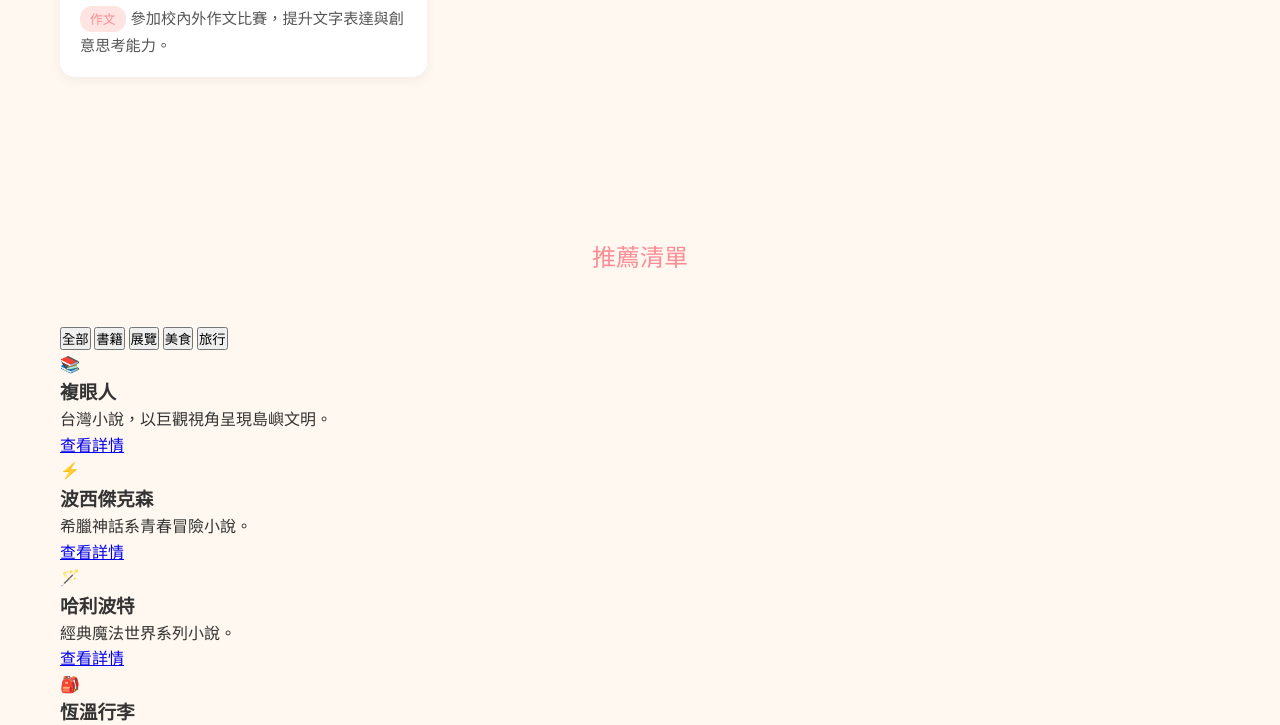
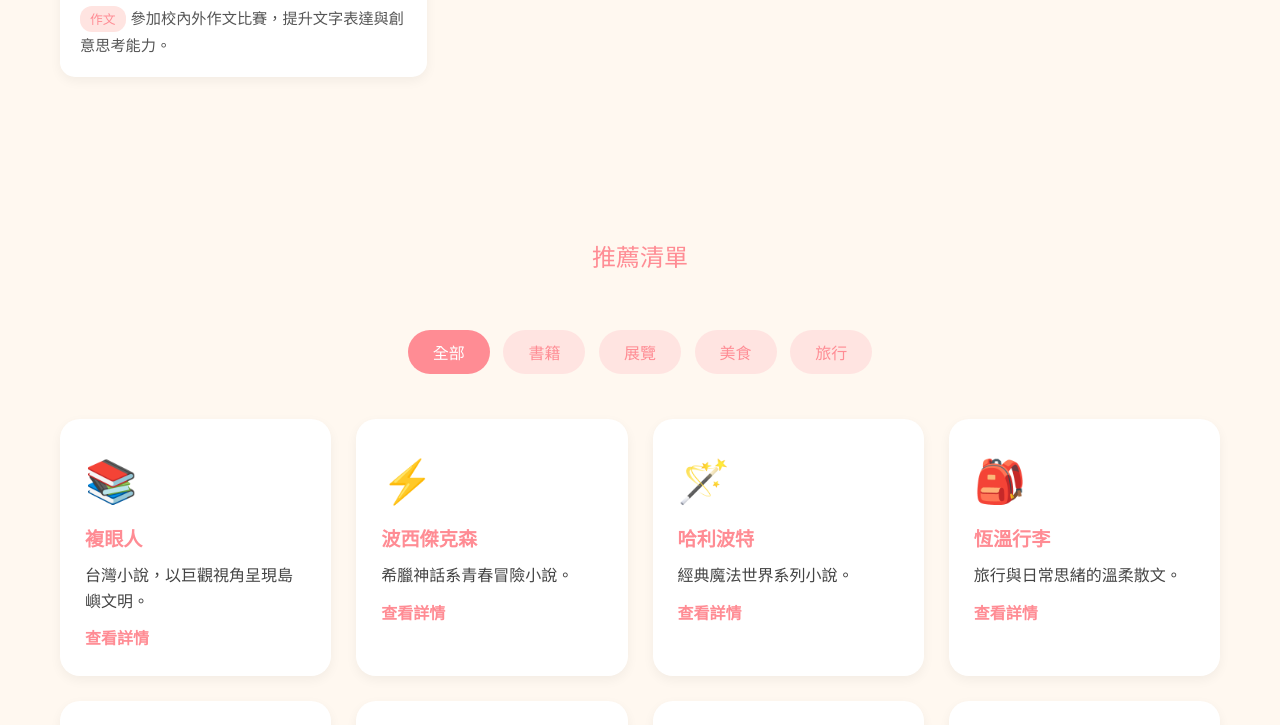
Before and after one commit to WMJKAI24/WMJKAI24.github.io, a plain HTML site: page index.html in a window 1280 px wide. Shown: the part 2075-2800 px from the top of the page. Drawn offline with Linux system fonts and the light colour scheme.

Commit message:
Update index.html

```diff
--- a/index.html
+++ b/index.html
@@ -69,6 +69,81 @@ h2 { text-align:center; margin-bottom:50px; font-weight:500; color:#FF8C94; }
 .portfolio-item h4 { font-size:1.1rem; margin-bottom:8px; color:#FF8C94; }
 .portfolio-item p { font-size:0.95rem; color:#555; }
 .tag { display:inline-block; background:#FFE4E1; color:#FF8C94; padding:3px 10px; border-radius:12px; font-size:0.8rem; margin-right:5px; }
+
+/* ---------- 推薦清單篩選按鈕 ---------- */
+.recommend-filter {
+  text-align: center;
+  margin-bottom: 40px;
+}
+
+.recommend-filter button {
+  padding: 10px 25px;
+  margin: 5px;
+  border: none;
+  border-radius: 25px;
+  background: #FFE4E1;
+  color: #FF8C94;
+  cursor: pointer;
+  font-size: 1rem;
+  transition: 0.3s;
+}
+
+.recommend-filter button:hover,
+.recommend-filter button.active {
+  background: #FF8C94;
+  color: white;
+}
+
+/* ---------- 卡片排列 ---------- */
+.recommend-grid {
+  display: grid;
+  grid-template-columns: repeat(auto-fill, minmax(260px, 1fr));
+  gap: 25px;
+  margin-top: 30px;
+}
+
+/* ---------- 卡片本體 ---------- */
+.card {
+  background: white;
+  padding: 25px;
+  border-radius: 20px;
+  box-shadow: 0 4px 12px rgba(0, 0, 0, 0.05);
+  transition: 0.3s;
+  cursor: pointer;
+}
+
+.card:hover {
+  transform: translateY(-5px);
+  box-shadow: 0 8px 20px rgba(0, 0, 0, 0.12);
+}
+
+.card-icon {
+  font-size: 42px;
+  margin-bottom: 12px;
+}
+
+.card h3 {
+  color: #FF8C94;
+  margin-bottom: 8px;
+  font-size: 1.2rem;
+}
+
+.card p {
+  margin-bottom: 12px;
+  color: #444;
+}
+
+.card a {
+  text-decoration: none;
+  color: #FF8C94;
+  font-weight: 600;
+  transition: 0.3s;
+}
+
+.card a:hover {
+  text-decoration: underline;
+}
+
 
 /* Contact */
 .contact { text-align:center; margin-top:30px; }
@@ -363,6 +438,31 @@ footer { text-align:center; padding:20px; background:#FFF2F0; color:#555; }
     });
   });
 
+  // 推薦清單篩選功能
+const recBtns = document.querySelectorAll('.rec-btn');
+const recCards = document.querySelectorAll('.recommend-grid .card');
+
+recBtns.forEach(btn => {
+  btn.addEventListener('click', () => {
+
+    // 更新按鈕樣式
+    recBtns.forEach(b => b.classList.remove('active'));
+    btn.classList.add('active');
+
+    const filter = btn.dataset.filter;
+
+    // 顯示 / 隱藏卡片
+    recCards.forEach(card => {
+      if (filter === "all" || card.dataset.category === filter) {
+        card.style.display = "block";
+      } else {
+        card.style.display = "none";
+      }
+    });
+
+  });
+});
+
   // 導航高亮
   const navLinks = document.querySelectorAll(".nav-link");
   window.addEventListener("scroll", () => {
```
